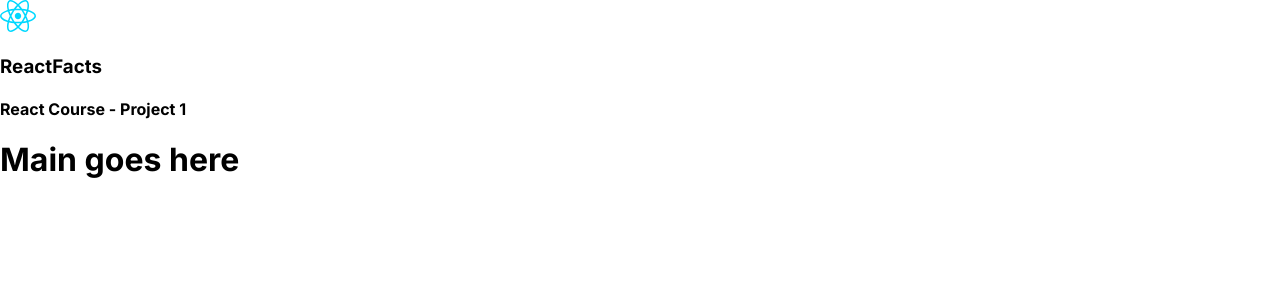
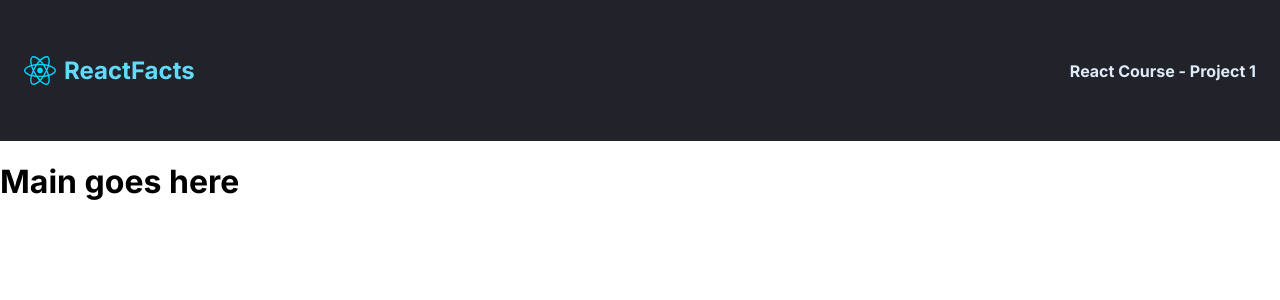
Before and after one commit to vishalicious213/react-site, a React (Vite) app: page / in a window 1280 px wide. Shown: the top 300 px of the page. Built offline with nearby package versions, Linux system fonts and the light colour scheme.

Commit message:
styled Nav

```diff
--- a/index.css
+++ b/index.css
@@ -7,3 +7,29 @@ body {
     padding: 0;
     font-family: 'Inter', sans-serif;
 }
+
+/* NAV */
+
+nav {
+    display: flex;
+    align-items: center;
+    justify-content: space-between;
+    background-color: #21222A;
+    padding: 2rem 1.5rem;
+}
+
+.name {
+    color: #61DAFB;
+    margin-left: .5rem;
+    font-size: 1.5rem;
+}
+
+.title {
+    display: flex;
+    align-items: center;
+    color: #DEEBF8;
+}
+
+nav img {
+    width: 2rem;
+}
```
